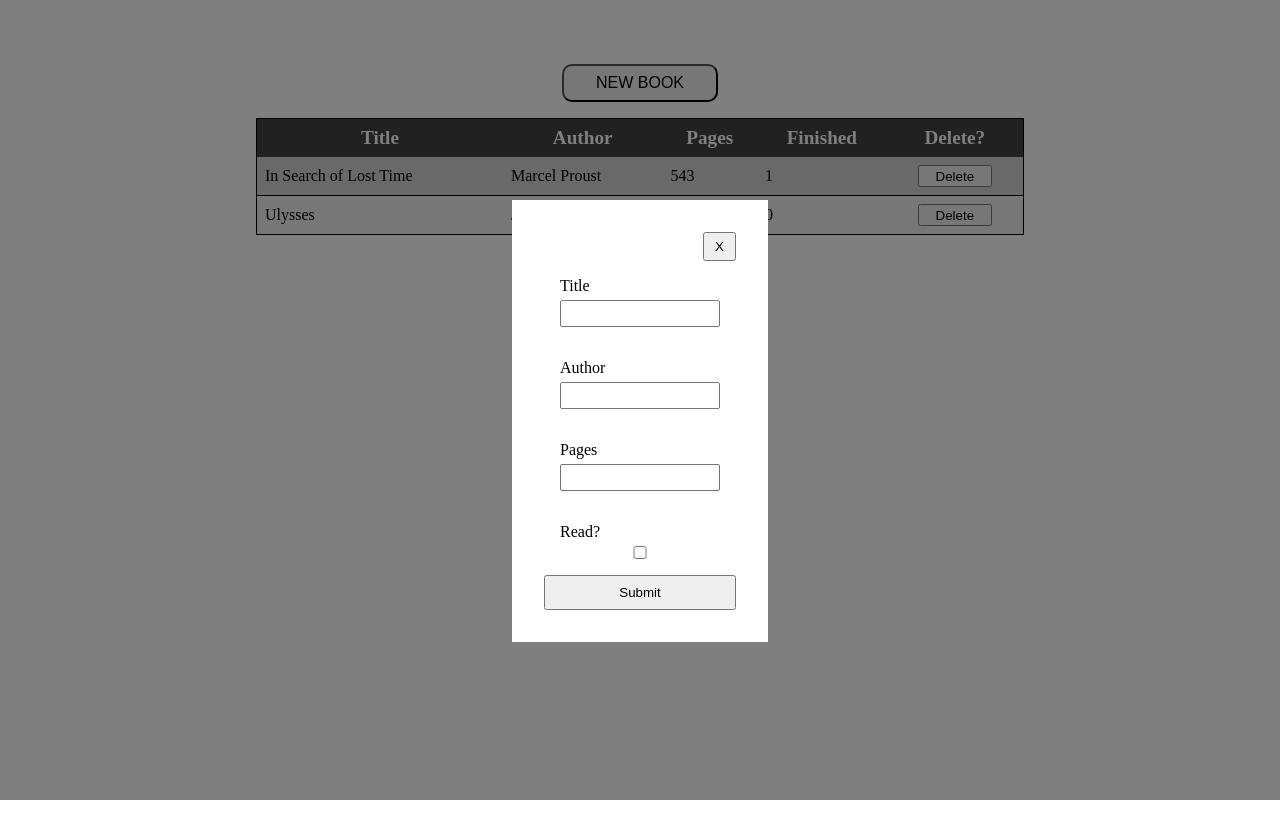
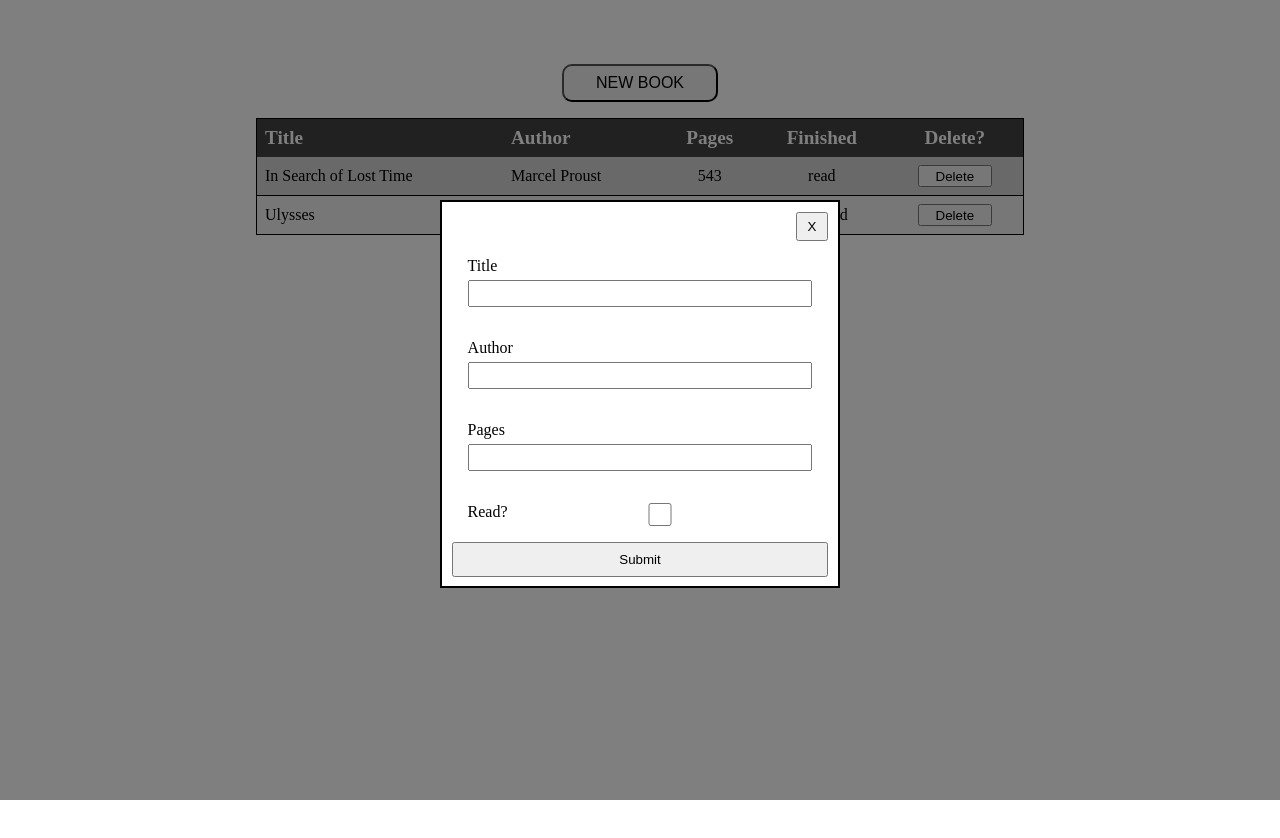
Before and after one commit to learnapply/js-library, a plain HTML site: page index.html in a window 1280 px wide. Both pictures are taken after a click on the button "NEW BOOK". Drawn offline with Linux system fonts and the light colour scheme.

Commit message:
Fix styling

```diff
--- a/script.js
+++ b/script.js
@@ -22,7 +22,7 @@ document.querySelector("form").addEventListener("submit", (e) => {
   const pages = document.querySelector("#pages").value;
   const isRead = document.querySelector("#read").checked;
 
-  addToLibrary(new Book(title, author, pages, (isRead ? 1 : 0)));
+  addToLibrary(new Book(title, author, pages, (isRead ? "read" : "not read")));
 
   displayAllBooks();
   clearAllFields();
@@ -82,19 +82,19 @@ function deleteFromLibrary(el) {
 
 function switchRead(el) {
   if (el.classList.contains("is-read")) {
-    if (el.innerHTML == 1) {
-      el.innerHTML = 0;
-    } else if (el.innerHTML == 0) {
-      el.innerHTML = 1;
+    if (el.innerHTML == "read") {
+      el.innerHTML = "not read";
+    } else if (el.innerHTML == "not read") {
+      el.innerHTML = "read";
     }
     updateArray();
     displayAllBooks();
   }
 }
 
-// add 2 books manually
-addToLibrary(new Book("In Search of Lost Time", "Marcel Proust", 543, 1));
-addToLibrary(new Book("Ulysses", "James Joyce", 1354, 0));
+// add 2 books manually though page numbers may not be accurate
+addToLibrary(new Book("In Search of Lost Time", "Marcel Proust", 543, "read"));
+addToLibrary(new Book("Ulysses", "James Joyce", 1354, "not read"));
 displayAllBooks();
 
 // MODAL
@@ -108,8 +108,8 @@ modalBtn.onclick = function () {
 closeBtn.onclick = function () {
   modal.style.display = "none";
 };
-window.onclick = function(e){
-  if(e.target == modal){
-    modal.style.display = "none"
+window.onclick = function (e) {
+  if (e.target == modal) {
+    modal.style.display = "none";
   }
-}
+};
--- a/style.css
+++ b/style.css
@@ -38,9 +38,10 @@ body {
   position: relative;
   top: 20%;
   background-color: white;
-  padding: 2rem;
+  padding: 0.6rem;
   margin: auto;
-  width: 20%;
+  width: 400px;
+  border: 2px solid;
 }
 
 .pair {
@@ -58,6 +59,10 @@ body {
   width: 100%;
 }
 
+.pair:nth-child(4) {
+  display: flex;
+}
+
 .container {
   display: flex;
   justify-content: end;
@@ -65,6 +70,7 @@ body {
 
 .close-btn {
   padding: 5px 10px;
+
 }
 
 form button {
@@ -89,6 +95,11 @@ th {
   text-align: center;
 }
 
+th:nth-child(1),
+th:nth-child(2) {
+  text-align: left;
+}
+
 tr:nth-child(even) {
   background-color: #d3d3d3;
 }
@@ -102,6 +113,11 @@ td {
   padding: 0.5rem;
 }
 
+td:nth-child(3),
+td:nth-child(4) {
+  text-align: center;
+}
+
 .delete {
   padding: 0.1rem 1rem;
   display: block;
```
